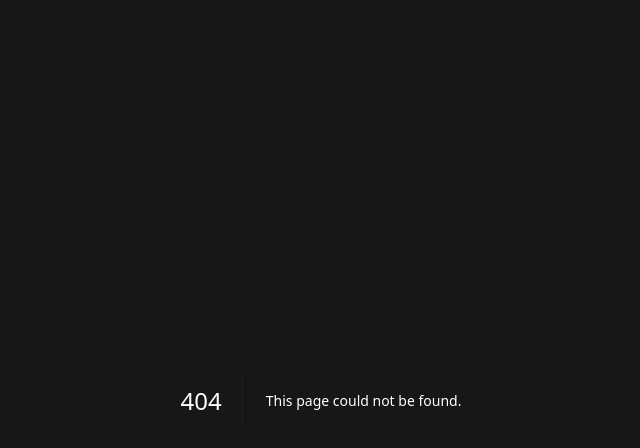
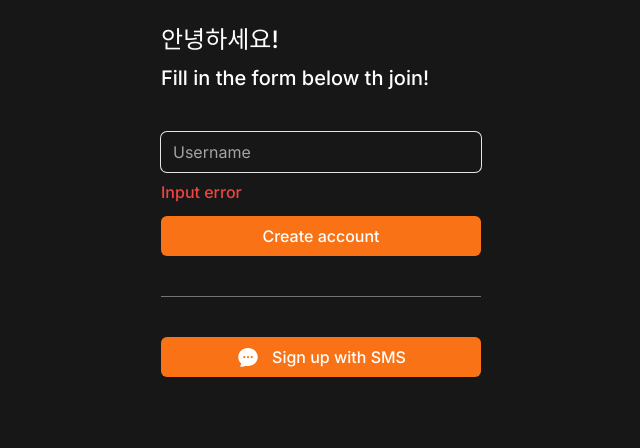
Before and after one commit to nsdictionary/carrot-market-reloaded, a Next.js app: page /create-account in a window 1280 px wide. Before the commit this address had no page. Shown: the top 448 px of the page, without its empty margins (319-959 px from the left). Built offline with nearby package versions, Linux system fonts and the light colour scheme.

Commit message:
#4.1 Create Account Screen

```diff
--- /dev/null
+++ b/app/create-account/page.tsx
@@ -0,0 +1,37 @@
+import { ChatBubbleOvalLeftEllipsisIcon } from "@heroicons/react/24/solid";
+import Link from "next/link";
+
+export default function CreateAccount() {
+  return (
+    <div className="flex flex-col gap-10 px-8 py-6">
+      <div className="flex flex-col gap-2 *:font-medium">
+        <h1 className="text-2xl">안녕하세요!</h1>
+        <h2 className="text-xl">Fill in the form below th join!</h2>
+      </div>
+      <form className="flex flex-col gap-3">
+        <div className="flex flex-col gap-2">
+          <input
+            className="bg-transparent rounded-md w-full h-10 focus:outline-none ring-1 focus:ring-2 ring-neutral-200 focus:ring-orange-500 border-none placeholder:text-neutral-400"
+            type="text"
+            placeholder="Username"
+            required
+          />
+          <span className="text-red-500 font-medium">Input error</span>
+        </div>
+        <button className="primary-btn h-10">Create account</button>
+      </form>
+      <div className="w-full h-px bg-neutral-500" />
+      <div>
+        <Link
+          className="primary-btn flex h-10 items-center justify-center gap-3"
+          href="sms"
+        >
+          <span>
+            <ChatBubbleOvalLeftEllipsisIcon className="h-6 w-6" />
+          </span>
+          <span>Sign up with SMS</span>
+        </Link>
+      </div>
+    </div>
+  );
+}
--- a/app/globals.css
+++ b/app/globals.css
@@ -7,3 +7,9 @@
     @apply text-orange-500;
   }
 }
+
+@layer components {
+  .primary-btn {
+    @apply w-full bg-orange-500 text-white font-medium rounded-md text-center hover:bg-orange-400 transition-colors;
+  }
+}
--- a/app/page.tsx
+++ b/app/page.tsx
@@ -9,10 +9,7 @@
         <h2 className="text-2xl">당근 마켓에 어서오세요!</h2>
       </div>
       <div className="flex flex-col items-center gap-3 w-full">
-        <Link
-          href="create-account"
-          className="w-full bg-orange-500 text-white text-lg font-medium py-2.5 rounded-md text-center hover:bg-orange-400 transition-colors"
-        >
+        <Link href="create-account" className="primary-btn text-lg py-2.5">
           시작하기
         </Link>
         <div className="flex gap-2">
--- a/package.json
+++ b/package.json
@@ -9,6 +9,7 @@
     "lint": "next lint"
   },
   "dependencies": {
+    "@heroicons/react": "^2.1.3",
     "next": "14.1.4",
     "react": "^18",
     "react-dom": "^18"
```
Also changed, not shown: app/login/page.tsx (added), 1 other file (tests, documents, lock files or other folders).
